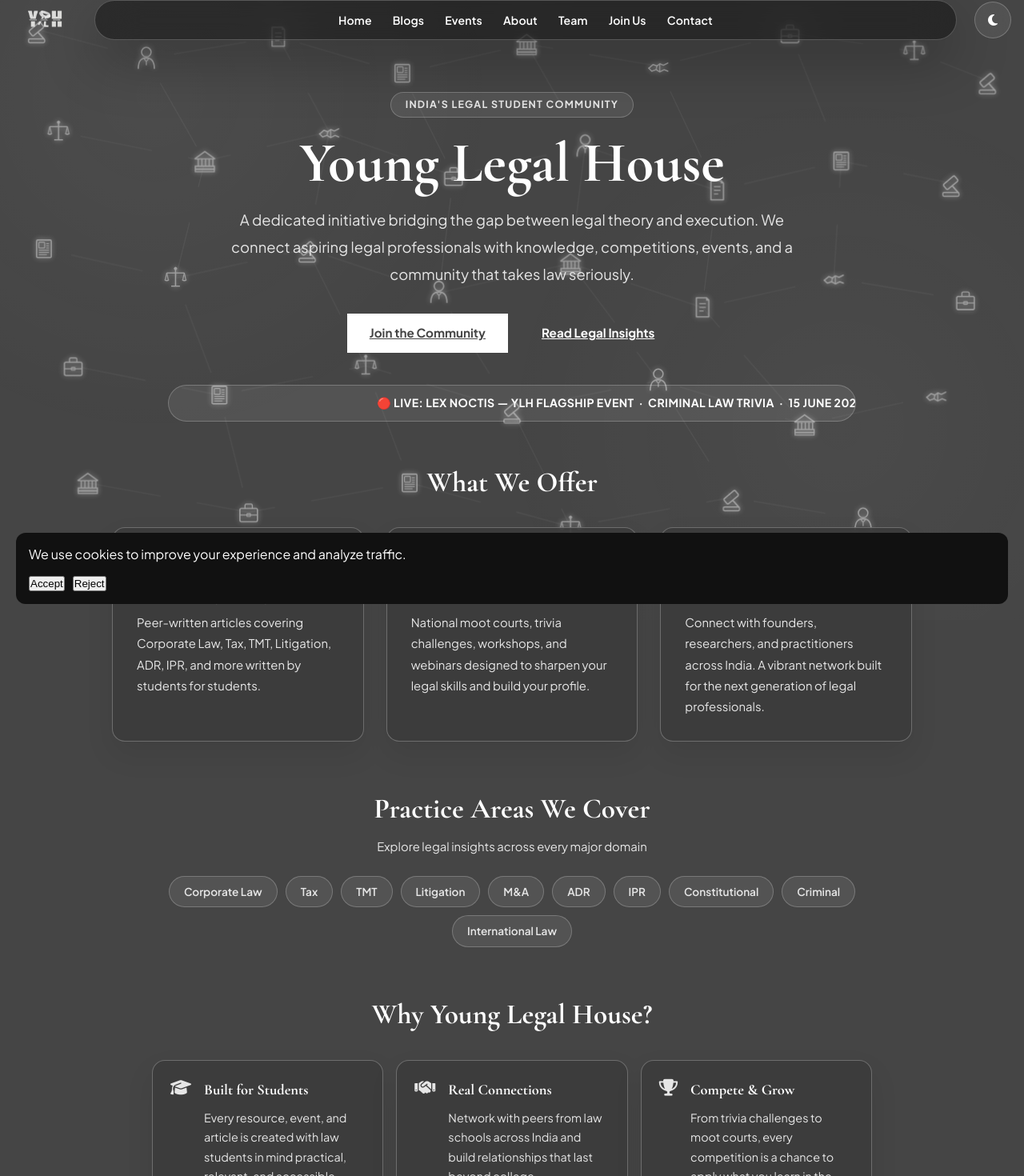
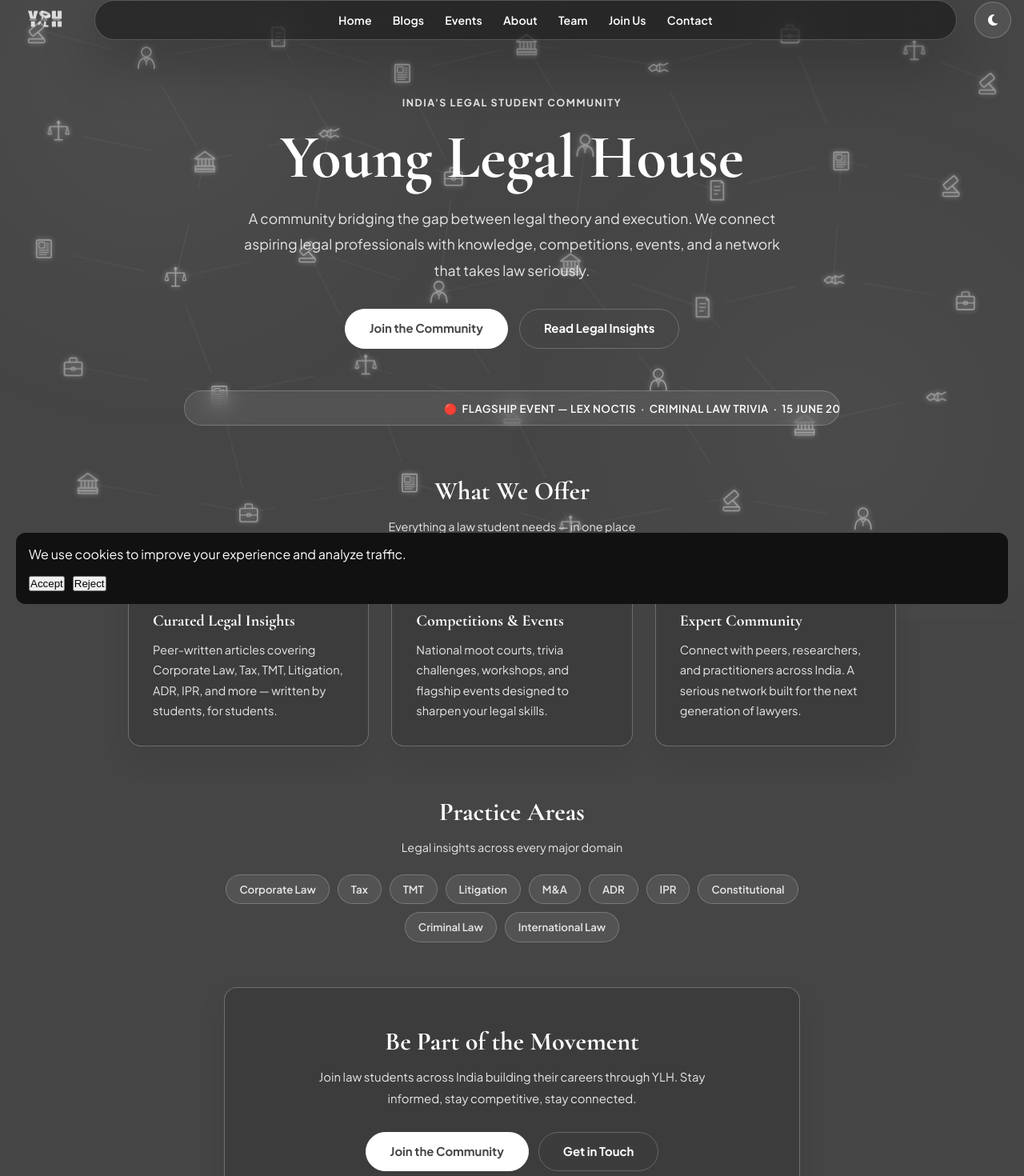
Before and after one commit to TejTalin/young-legal-house, a Next.js app: page / in a window 1280 px wide. Shown: the part 25-1495 px from the top of the page at 80% size. Built offline with nearby package versions, Linux system fonts and the light colour scheme.

Commit message:
Add files via upload

```diff
--- a/app/page.jsx
+++ b/app/page.jsx
@@ -13,223 +13,230 @@
       <main className="page-spacing container" style={{ paddingBottom: '100px' }}>
 
         {/* ── HERO ── */}
-        <section style={{ textAlign: 'center', maxWidth: '860px', margin: '20px auto 40px' }}>
-          <div style={{
-            display: 'inline-block',
-            background: 'var(--glass-bg)',
-            border: '1px solid var(--glass-border)',
-            borderRadius: '999px',
-            padding: '5px 18px',
+        <section style={{
+          textAlign: 'center',
+          maxWidth: '820px',
+          margin: '24px auto 52px',
+        }}>
+          <p style={{
             fontSize: '0.78rem',
             fontWeight: 700,
-            letterSpacing: '0.1em',
+            letterSpacing: '0.12em',
             textTransform: 'uppercase',
             color: 'var(--grey-text)',
-            marginBottom: '20px',
+            marginBottom: '18px',
           }}>
             India&apos;s Legal Student Community
-          </div>
+          </p>
 
-          <h1 className="section-title" style={{ marginBottom: '18px', lineHeight: 1.04 }}>
+          <h1 style={{
+            fontFamily: "'Cormorant Garamond', Georgia, serif",
+            fontSize: 'clamp(2.6rem, 6vw, 5rem)',
+            fontWeight: 700,
+            lineHeight: 1.04,
+            marginBottom: '20px',
+            color: 'var(--text-color)',
+          }}>
             Young Legal House
           </h1>
 
           <p style={{
             color: 'var(--grey-text)',
-            fontSize: 'clamp(1rem, 2.2vw, 1.15rem)',
+            fontSize: 'clamp(0.97rem, 2vw, 1.1rem)',
             lineHeight: 1.85,
-            maxWidth: '720px',
+            maxWidth: '680px',
             margin: '0 auto 32px',
           }}>
-            A dedicated initiative bridging the gap between legal theory and execution.
-            We connect aspiring legal professionals with knowledge, competitions, events,
-            and a community that takes law seriously.
+            A community bridging the gap between legal theory and execution.
+            We connect aspiring legal professionals with knowledge, competitions,
+            events, and a network that takes law seriously.
           </p>
 
           <div style={{ display: 'flex', gap: '14px', justifyContent: 'center', flexWrap: 'wrap' }}>
-            <Link href="/join" className="glass-pill" style={{
+            <Link href="/join" style={{
+              display: 'inline-block',
+              padding: '12px 30px',
+              borderRadius: '999px',
               background: 'var(--text-color)',
               color: 'var(--bg-color)',
-              fontWeight: 800,
-              padding: '12px 28px',
-              fontSize: '0.95rem',
+              fontWeight: 700,
+              fontSize: '0.93rem',
+              textDecoration: 'none',
+              border: '1px solid var(--text-color)',
             }}>
               Join the Community
             </Link>
-            <Link href="/blogs" className="glass-pill" style={{
+            <Link href="/blogs" style={{
+              display: 'inline-block',
+              padding: '12px 30px',
+              borderRadius: '999px',
+              background: 'transparent',
+              color: 'var(--text-color)',
               fontWeight: 700,
-              padding: '12px 28px',
-              fontSize: '0.95rem',
+              fontSize: '0.93rem',
+              textDecoration: 'none',
+              border: '1px solid var(--glass-border)',
+              backdropFilter: 'blur(12px)',
             }}>
               Read Legal Insights
             </Link>
           </div>
         </section>
 
-        {/* ── LIVE EVENT TICKER ── */}
-        <Link href="/events" style={{ display: 'block', textDecoration: 'none', marginBottom: '48px', maxWidth: '860px', margin: '0 auto 48px' }} aria-label="View flagship event">
+        {/* ── EVENT TICKER ── */}
+        <Link href="/events" style={{ display: 'block', textDecoration: 'none', maxWidth: '820px', margin: '0 auto 56px' }}>
           <div style={{
             border: '1px solid var(--glass-border)',
             borderRadius: '999px',
             overflow: 'hidden',
             background: 'var(--glass-bg)',
-            height: '46px',
+            height: '44px',
             display: 'flex',
             alignItems: 'center',
+            backdropFilter: 'blur(12px)',
           }}>
             <div style={{
               whiteSpace: 'nowrap',
               display: 'inline-block',
               paddingLeft: '100%',
-              animation: 'ylh-ticker 18s linear infinite',
+              animation: 'ylh-ticker 20s linear infinite',
               color: 'var(--text-color)',
-              fontWeight: 700,
-              letterSpacing: '0.03em',
-              fontSize: '0.88rem',
+              fontWeight: 600,
+              fontSize: '0.83rem',
+              letterSpacing: '0.04em',
             }}>
-              🔴 LIVE: LEX NOCTIS — YLH FLAGSHIP EVENT &nbsp;·&nbsp; CRIMINAL LAW TRIVIA &nbsp;·&nbsp; 15 JUNE 2026 &nbsp;·&nbsp; REGISTRATIONS OPEN &nbsp;·&nbsp; CLICK TO REGISTER
+              🔴&nbsp; FLAGSHIP EVENT — LEX NOCTIS &nbsp;·&nbsp; CRIMINAL LAW TRIVIA &nbsp;·&nbsp; 15 JUNE 2026 &nbsp;·&nbsp; REGISTRATIONS NOW OPEN &nbsp;·&nbsp; CLICK TO REGISTER
             </div>
           </div>
         </Link>
 
-        {/* ── WHAT WE OFFER — 3 column grid ── */}
-        <section style={{ maxWidth: '1000px', margin: '0 auto 56px' }}>
+        {/* ── WHAT WE OFFER ── */}
+        <section style={{ maxWidth: '960px', margin: '0 auto 56px' }}>
           <h2 style={{
             fontFamily: "'Cormorant Garamond', Georgia, serif",
-            fontSize: 'clamp(1.6rem, 3vw, 2.2rem)',
+            fontSize: 'clamp(1.5rem, 3vw, 2rem)',
             fontWeight: 700,
             textAlign: 'center',
-            marginBottom: '28px',
+            marginBottom: '8px',
+            color: 'var(--text-color)',
           }}>
             What We Offer
           </h2>
+          <p style={{
+            textAlign: 'center',
+            color: 'var(--grey-text)',
+            fontSize: '0.9rem',
+            marginBottom: '28px',
+          }}>
+            Everything a law student needs — in one place
+          </p>
+
           <div className="cards-grid">
-            <div className="glass-card">
-              <i className="fas fa-newspaper" style={{ fontSize: '1.6rem', marginBottom: '14px', color: 'var(--grey-text)' }}></i>
-              <h3 style={{ fontFamily: "'Cormorant Garamond', Georgia, serif", fontSize: '1.35rem', marginBottom: '10px' }}>
-                Curated Legal Insights
+            {[
+              { icon: 'fa-newspaper', title: 'Curated Legal Insights', text: 'Peer-written articles covering Corporate Law, Tax, TMT, Litigation, ADR, IPR, and more — written by students, for students.' },
+              { icon: 'fa-gavel', title: 'Competitions & Events', text: 'National moot courts, trivia challenges, workshops, and flagship events designed to sharpen your legal skills.' },
+              { icon: 'fa-users', title: 'Expert Community', text: 'Connect with peers, researchers, and practitioners across India. A serious network built for the next generation of lawyers.' },
+            ].map(item => (
+              <div key={item.title} className="glass-card" style={{ display: 'flex', flexDirection: 'column', gap: '12px' }}>
+                <i className={`fas ${item.icon}`} style={{ fontSize: '1.4rem', color: 'var(--grey-text)' }}></i>
+                <h3 style={{
+                  fontFamily: "'Cormorant Garamond', Georgia, serif",
+                  fontSize: '1.25rem',
+                  fontWeight: 700,
+                  color: 'var(--text-color)',
+                }}>
+                  {item.title}
                 </h3>
-              <p style={{ color: 'var(--grey-text)', lineHeight: 1.75, fontSize: '0.93rem' }}>
-                Peer-written articles covering Corporate Law, Tax, TMT, Litigation, ADR, IPR, and more
-                written by students for students.
+                <p style={{ color: 'var(--grey-text)', fontSize: '0.91rem', lineHeight: 1.75 }}>
+                  {item.text}
                 </p>
               </div>
-
-            <div className="glass-card">
-              <i className="fas fa-gavel" style={{ fontSize: '1.6rem', marginBottom: '14px', color: 'var(--grey-text)' }}></i>
-              <h3 style={{ fontFamily: "'Cormorant Garamond', Georgia, serif", fontSize: '1.35rem', marginBottom: '10px' }}>
-                Competitions &amp; Events
-              </h3>
-              <p style={{ color: 'var(--grey-text)', lineHeight: 1.75, fontSize: '0.93rem' }}>
-                National moot courts, trivia challenges, workshops, and webinars designed to
-                sharpen your legal skills and build your profile.
-              </p>
-            </div>
-
-            <div className="glass-card">
-              <i className="fas fa-users" style={{ fontSize: '1.6rem', marginBottom: '14px', color: 'var(--grey-text)' }}></i>
-              <h3 style={{ fontFamily: "'Cormorant Garamond', Georgia, serif", fontSize: '1.35rem', marginBottom: '10px' }}>
-                Expert Community
-              </h3>
-              <p style={{ color: 'var(--grey-text)', lineHeight: 1.75, fontSize: '0.93rem' }}>
-                Connect with founders, researchers, and practitioners across India.
-                A vibrant network built for the next generation of legal professionals.
-              </p>
-            </div>
+            ))}
           </div>
         </section>
 
         {/* ── PRACTICE AREAS ── */}
-        <section style={{ maxWidth: '900px', margin: '0 auto 56px', textAlign: 'center' }}>
+        <section style={{ maxWidth: '820px', margin: '0 auto 56px', textAlign: 'center' }}>
           <h2 style={{
             fontFamily: "'Cormorant Garamond', Georgia, serif",
-            fontSize: 'clamp(1.6rem, 3vw, 2.2rem)',
+            fontSize: 'clamp(1.5rem, 3vw, 2rem)',
             fontWeight: 700,
             marginBottom: '8px',
+            color: 'var(--text-color)',
           }}>
-            Practice Areas We Cover
+            Practice Areas
           </h2>
-          <p style={{ color: 'var(--grey-text)', fontSize: '0.93rem', marginBottom: '24px' }}>
-            Explore legal insights across every major domain
+          <p style={{ color: 'var(--grey-text)', fontSize: '0.9rem', marginBottom: '22px' }}>
+            Legal insights across every major domain
           </p>
           <div style={{ display: 'flex', flexWrap: 'wrap', gap: '10px', justifyContent: 'center' }}>
-            {['Corporate Law', 'Tax', 'TMT', 'Litigation', 'M&A', 'ADR', 'IPR', 'Constitutional', 'Criminal', 'International Law'].map(area => (
-              <Link key={area} href="/blogs" style={{ textDecoration: 'none' }}>
-                <span style={{
+            {['Corporate Law', 'Tax', 'TMT', 'Litigation', 'M&A', 'ADR', 'IPR', 'Constitutional', 'Criminal Law', 'International Law'].map(area => (
+              <Link key={area} href="/blogs" style={{
                 display: 'inline-block',
-                  padding: '8px 18px',
+                padding: '7px 16px',
                 border: '1px solid var(--glass-border)',
                 borderRadius: '999px',
-                  fontSize: '0.85rem',
+                fontSize: '0.83rem',
                 fontWeight: 600,
                 color: 'var(--grey-text)',
                 background: 'var(--glass-bg)',
-                  cursor: 'pointer',
-                  transition: 'all 0.15s',
+                textDecoration: 'none',
               }}>
                 {area}
-                </span>
               </Link>
             ))}
           </div>
         </section>
 
-        {/* ── WHY YLH — 2 column ── */}
-        <section style={{ maxWidth: '900px', margin: '0 auto 56px' }}>
+        {/* ── CTA ── */}
+        <section style={{ maxWidth: '720px', margin: '0 auto', textAlign: 'center' }}>
+          <div className="glass-card" style={{ padding: '48px 32px' }}>
             <h2 style={{
               fontFamily: "'Cormorant Garamond', Georgia, serif",
-            fontSize: 'clamp(1.6rem, 3vw, 2.2rem)',
+              fontSize: 'clamp(1.5rem, 3vw, 2rem)',
               fontWeight: 700,
-            textAlign: 'center',
+              marginBottom: '12px',
+              color: 'var(--text-color)',
+            }}>
+              Be Part of the Movement
+            </h2>
+            <p style={{
+              color: 'var(--grey-text)',
+              lineHeight: 1.8,
               marginBottom: '28px',
+              fontSize: '0.93rem',
+              maxWidth: '540px',
+              margin: '0 auto 28px',
             }}>
-            Why Young Legal House?
-          </h2>
-          <div style={{ display: 'grid', gridTemplateColumns: 'repeat(auto-fit, minmax(260px, 1fr))', gap: '16px' }}>
-            {[
-              { icon: 'fa-graduation-cap', title: 'Built for Students', text: 'Every resource, event, and article is created with law students in mind practical, relevant, and accessible.' },
-              { icon: 'fa-handshake', title: 'Real Connections', text: 'Network with peers from law schools across India and build relationships that last beyond college.' },
-              { icon: 'fa-trophy', title: 'Compete & Grow', text: 'From trivia challenges to moot courts, every competition is a chance to apply what you learn in the real world.' },
-              { icon: 'fa-pen-nib', title: 'Publish Your Work', text: 'Contribute articles, case commentaries, and research papers. Get your name out there before you even graduate.' },
-            ].map(item => (
-              <div key={item.title} className="glass-card" style={{ display: 'flex', gap: '16px', alignItems: 'flex-start', padding: '22px' }}>
-                <i className={`fas ${item.icon}`} style={{ fontSize: '1.3rem', color: 'var(--grey-text)', marginTop: '2px', flexShrink: 0 }}></i>
-                <div>
-                  <h4 style={{ fontFamily: "'Cormorant Garamond', Georgia, serif", fontSize: '1.15rem', fontWeight: 700, marginBottom: '8px' }}>
-                    {item.title}
-                  </h4>
-                  <p style={{ color: 'var(--grey-text)', fontSize: '0.9rem', lineHeight: 1.7 }}>{item.text}</p>
-                </div>
-              </div>
-            ))}
-          </div>
-        </section>
-
-        {/* ── CTA BANNER ── */}
-        <section style={{ maxWidth: '800px', margin: '0 auto', textAlign: 'center' }}>
-          <div className="glass-card" style={{ padding: '44px 32px' }}>
-            <h2 style={{
-              fontFamily: "'Cormorant Garamond', Georgia, serif",
-              fontSize: 'clamp(1.6rem, 3vw, 2.4rem)',
-              fontWeight: 700,
-              marginBottom: '14px',
-            }}>
-              Ready to be part of it?
-            </h2>
-            <p style={{ color: 'var(--grey-text)', lineHeight: 1.8, marginBottom: '28px', fontSize: '0.98rem' }}>
-              Join hundreds of law students building their legal careers through YLH.
+              Join law students across India building their careers through YLH.
               Stay informed, stay competitive, stay connected.
             </p>
             <div style={{ display: 'flex', gap: '12px', justifyContent: 'center', flexWrap: 'wrap' }}>
-              <Link href="/join" className="glass-pill" style={{
+              <Link href="/join" style={{
+                display: 'inline-block',
+                padding: '12px 30px',
+                borderRadius: '999px',
                 background: 'var(--text-color)',
                 color: 'var(--bg-color)',
-                fontWeight: 800,
-                padding: '12px 28px',
+                fontWeight: 700,
+                fontSize: '0.93rem',
+                textDecoration: 'none',
+                border: '1px solid var(--text-color)',
               }}>
-                Join Now — It&apos;s Free
+                Join the Community
               </Link>
-              <Link href="/contact" className="glass-pill" style={{ fontWeight: 700, padding: '12px 28px' }}>
+              <Link href="/contact" style={{
+                display: 'inline-block',
+                padding: '12px 30px',
+                borderRadius: '999px',
+                background: 'transparent',
+                color: 'var(--text-color)',
+                fontWeight: 700,
+                fontSize: '0.93rem',
+                textDecoration: 'none',
+                border: '1px solid var(--glass-border)',
+                backdropFilter: 'blur(12px)',
+              }}>
                 Get in Touch
               </Link>
             </div>
```
Lines whose indentation alone changed are shown as unchanged.
